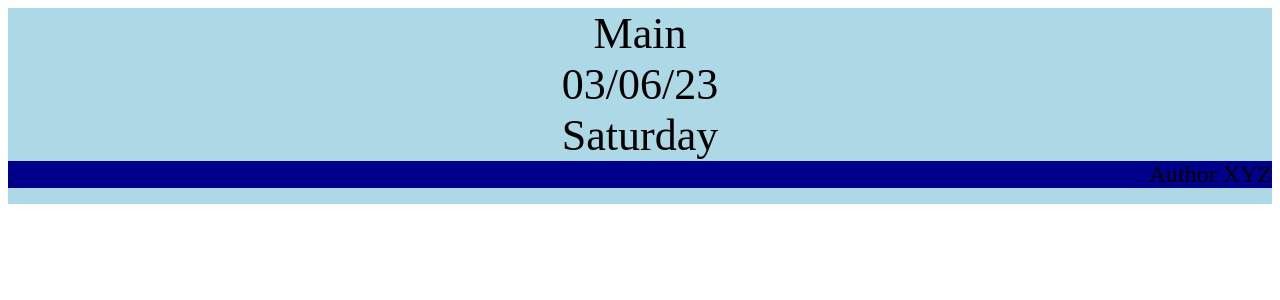
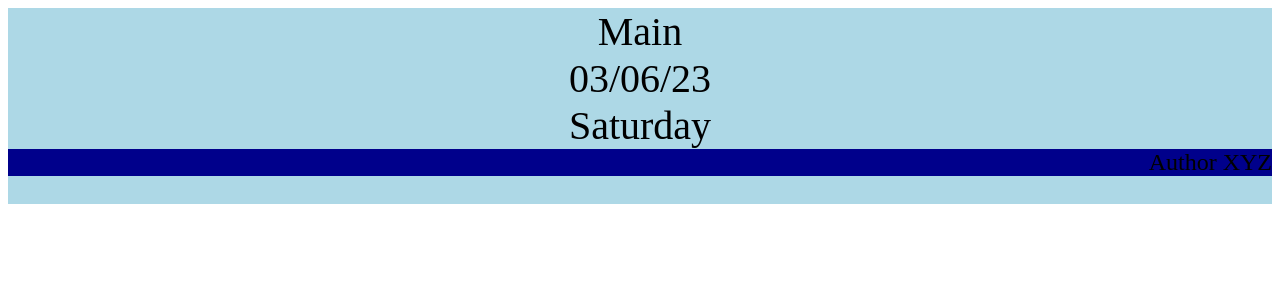
Before and after one commit to MiauChauu/KAGIA, a PHP site: page /top10.php in a window 1280 px wide. Shown: the top 300 px of the page. Run offline with PHP 8.4, Linux system fonts and the light colour scheme; data that the repository does not hold is empty.

Commit message:
Update stylemarcel.css

```diff
--- a/XAMPP/htdocs/stylemarcel.css
+++ b/XAMPP/htdocs/stylemarcel.css
@@ -4,7 +4,7 @@ body{
 
 #h1{
 	background-color:lightblue;
-	font-size:44px;
+	font-size:40px;
 	width:100%;
 	height:25%;
 	text-align:center;
```
